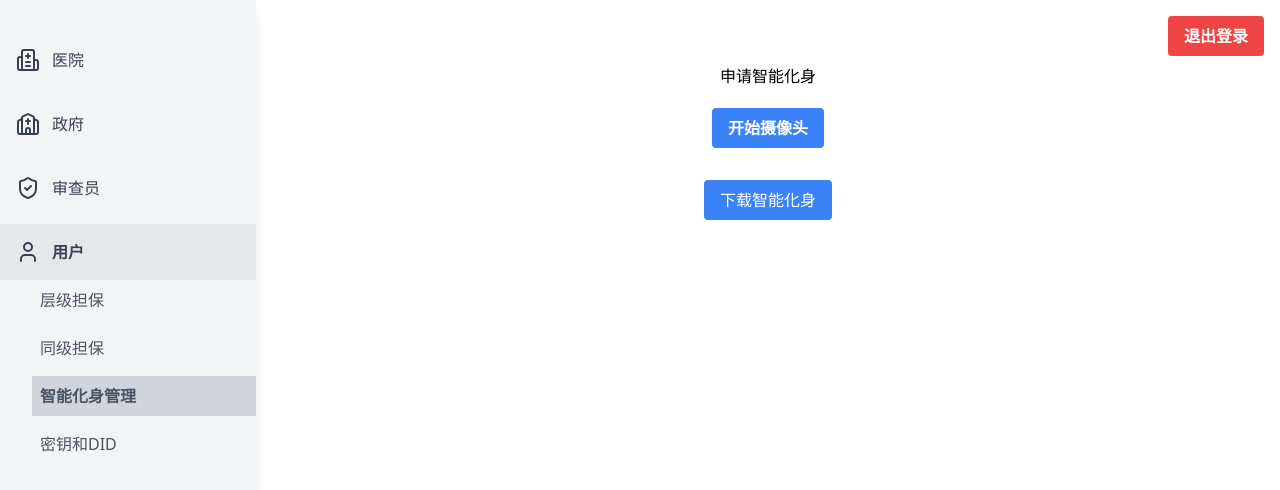
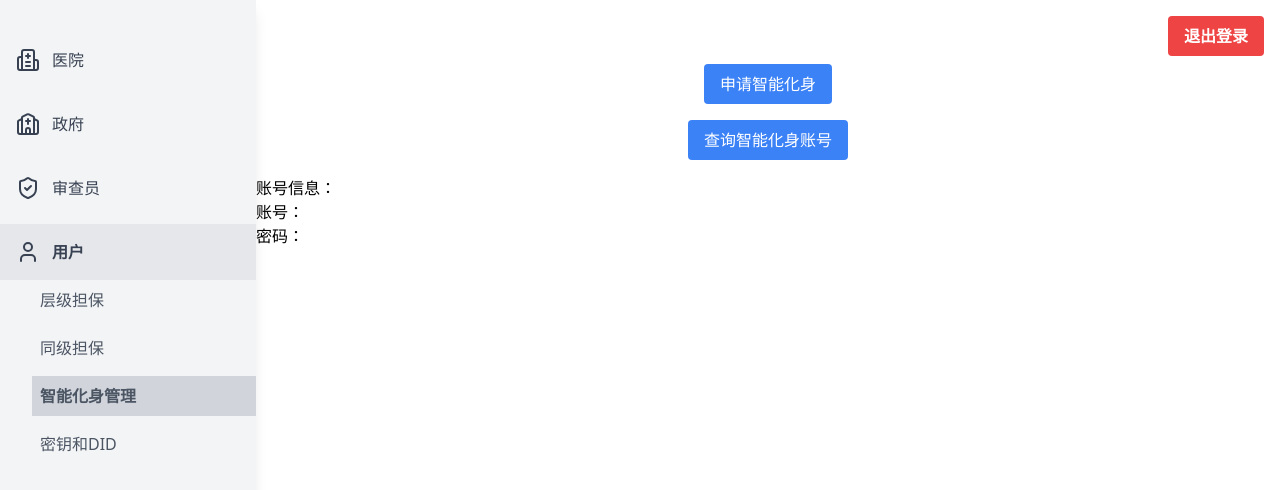
Before and after one commit to yuduok/self-right, a Next.js app: page /dashboard/user/management in a window 1280 px wide. Shown: the top 490 px of the page. Built offline with nearby package versions, Linux system fonts and the light colour scheme; no server answers.

Commit message:
申请avatr账号

```diff
--- /dev/null
+++ b/src/app/api/avatar/apply/route.js
@@ -0,0 +1,21 @@
+import { NextResponse } from "next/server";
+
+// 申请智能化身账号
+export async function POST(request) {
+    const { token } = await request.json();
+    try {
+      const response = await fetch('http://47.98.178.174:8080/institution/apply', {
+        method: "POST",
+        headers: {
+          "Content-Type": "application/json",
+          Authorization: `${token}`,
+        },
+      });
+      const data = await response.json();
+      console.log(data);
+      return NextResponse.json(data);
+    }
+    catch (error) {
+      return NextResponse.json({ message: "申请失败" }, { status: 500 });
+    }
+  }
--- /dev/null
+++ b/src/app/api/avatar/query/route.js
@@ -0,0 +1,22 @@
+import { NextResponse } from "next/server";
+
+// 查询智能化身账号
+export async function POST(request) {
+  const { token } = await request.json();
+
+  try {
+    const response = await fetch('http://47.98.178.174:8080/institution/getAccount', {
+      method: "GET",
+      headers: {
+        "Content-Type": "application/json",
+        Authorization: `${token}`,
+      },
+    });
+    const data = await response.json();
+    console.log(data);
+    return NextResponse.json(data);
+  }
+  catch (error) {
+    return NextResponse.json({ message: "查询失败" }, { status: 500 });
+  }
+}
--- a/src/app/dashboard/government/digitalization/page.js
+++ b/src/app/dashboard/government/digitalization/page.js
@@ -17,11 +17,15 @@ const Digitalization = () => {
                 return;
             }
 
+            // 保留医院审核通过的数据
             const filterList = result.data.filter((item)=>{
                 return item.hspstate === 2
             })
 
-            setRep2DataList(filterList);
+            // 保留向政府申请的数据
+            setRep2DataList(filterList.filter((item)=>{
+                return item.govstate !== 0
+            }))
         } catch (error) {
             message.error('获取审核列表失败');
             console.error('Fetch error:', error);
--- a/src/app/dashboard/hospital/digitalization/page.js
+++ b/src/app/dashboard/hospital/digitalization/page.js
@@ -17,7 +17,10 @@ const Digitalization = () => {
                 return;
             }
 
-            setDataList(result.data);
+            // 保留向医院申请的数据
+            const filteredData = result.data.filter(item => item.hspstate !== 0);
+
+            setDataList(filteredData);
         } catch (error) {
             message.error('获取审核列表失败');
             console.error('Fetch error:', error);
--- a/src/app/dashboard/user/management/page.js
+++ b/src/app/dashboard/user/management/page.js
@@ -1,26 +1,74 @@
 "use client"
-import Camera from "@/component/camera/Camera";
+import useAuthStore from "@/store/authStore"
+import { useState,useEffect } from "react";
 
 const Management = ()=>{
+  const {token} = useAuthStore.getState()
+  const [canApply, setCanApply] = useState(false)
+  const [accountDetails, setAccountDetails] = useState([])
 
-  const handleDownload = ()=>{
-    const a = document.createElement("a");
-    a.href = "http://47.98.178.174:8080/load";
-    a.download = "your_avatar.exe";
-    a.click();
-    a.remove();
+  const handleApply = async ()=>{
+    const response = await fetch("/api/avatar/apply",{
+      method: "POST",
+      headers: {
+        "Content-Type": "application/json",
+      },
+      body: JSON.stringify({
+        token
+      })
+    })
+    const data = await response.json()
+
+    if(data.code === "1"){
+      setAccountDetails(data.data)
+    }
+    console.log(data)
+  }
+
+  const handleQuery = async ()=>{
+    const response = await fetch("/api/avatar/query",{
+      method: "POST",
+      headers: {
+        "Content-Type": "application/json",
+      },
+      body: JSON.stringify({
+        token
+      })
+    })
+    const data = await response.json()
+
+    if(data.code === "1"){
+      setAccountDetails(data.data)
+      setCanApply(false)
+    }
+    else{
+      setCanApply(true)
+    }
+    console.log(data)
 
   }
+
+  useEffect(()=>{
+    handleQuery()
+  },[])
+
     return(
-        <div className="mt-16">
-            <h1 className="text-center text-black">申请智能化身</h1>
-            <div className="mt-5">
-                <Camera/>
-            </div>
-            <button onClick={handleDownload} className="block mx-auto mt-4 px-4 py-2 bg-blue-500 text-white rounded hover:bg-blue-700">
-              下载智能化身
-            </button>
+      <div className="mt-16">
+      {canApply && (
+        <button onClick={handleApply} className="block mx-auto mt-4 px-4 py-2 bg-blue-500 text-white rounded hover:bg-blue-700">
+          申请智能化身
+        </button>
+      )}
+      <button onClick={handleQuery} className="block mx-auto mt-4 px-4 py-2 bg-blue-500 text-white rounded hover:bg-blue-700">
+        查询智能化身账号
+      </button>
+      {accountDetails && (
+        <div className="mt-4">
+          <h2>账号信息：<br/></h2>
+          <p>账号：{accountDetails.username}<br/>密码：{accountDetails.password}</p>
         </div>
+      )}
+    </div>
     )
 }
 
```
